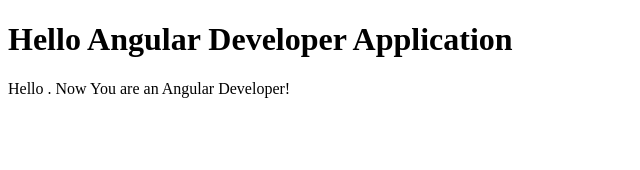
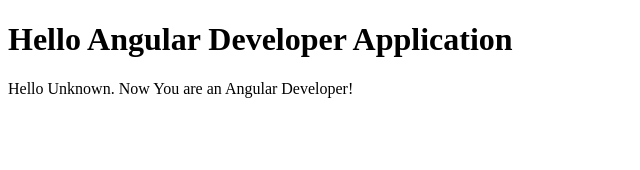
Before and after one commit to upc-pre-202302-si729-sw51/hello-angular-developer, an Angular app: page / in a window 1280 px wide. Shown: the top 170 px of the page, without its empty margins (0-640 px from the left). Built offline with nearby package versions, Linux system fonts and the light colour scheme.

Commit message:
feat(welcome): added unknown as default value in case of empty name.

```diff
--- a/src/app/welcoming/components/welcome/welcome.component.ts
+++ b/src/app/welcoming/components/welcome/welcome.component.ts
@@ -10,7 +10,7 @@
   @Input() lastName!: string;
 
   get fullName(): string {
-    return `${this.firstName} ${this.lastName}`;
+    return this.firstName == '' || this.lastName == '' ? 'Unknown' : `${this.firstName} ${this.lastName}`;
   }
 
 }
```
